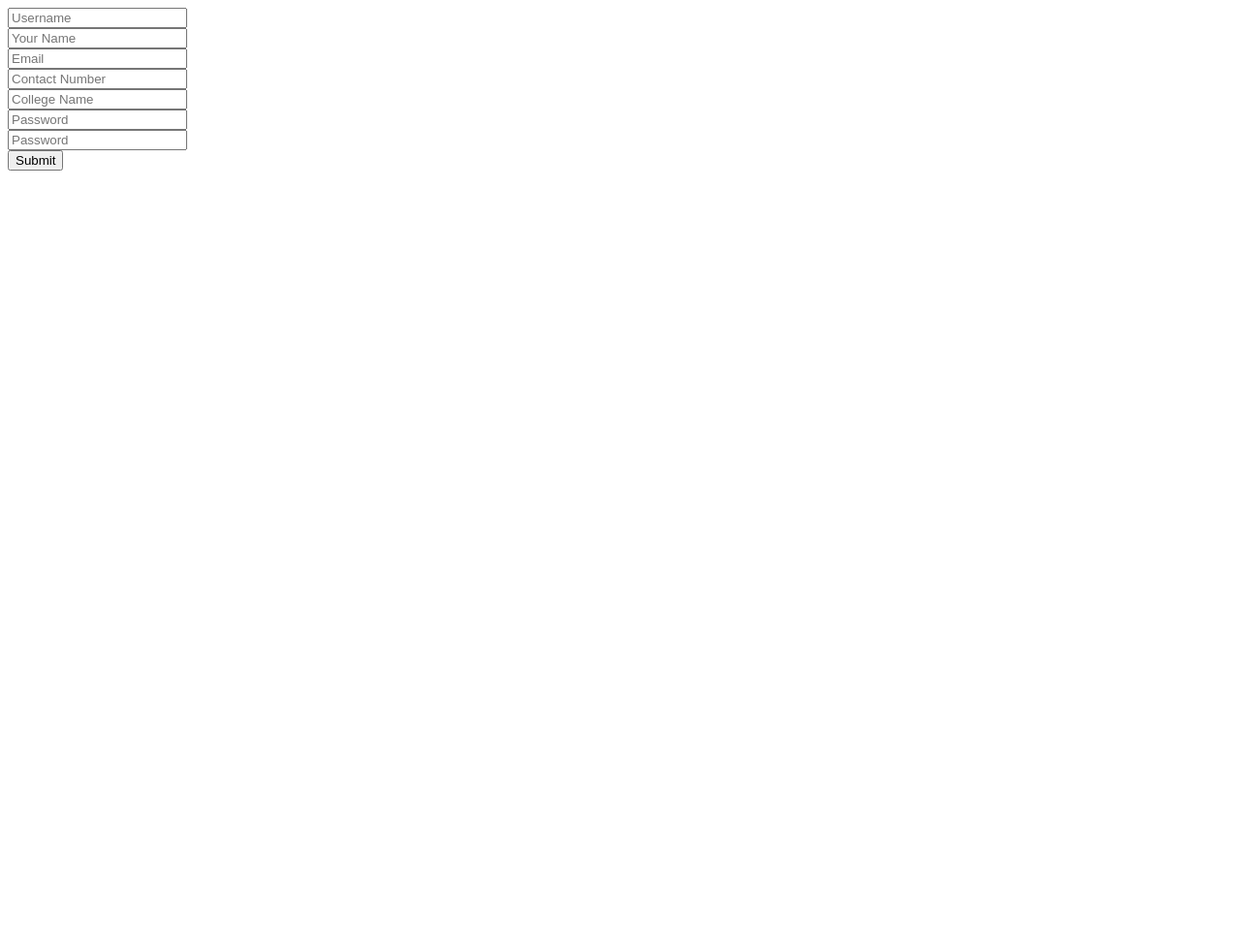
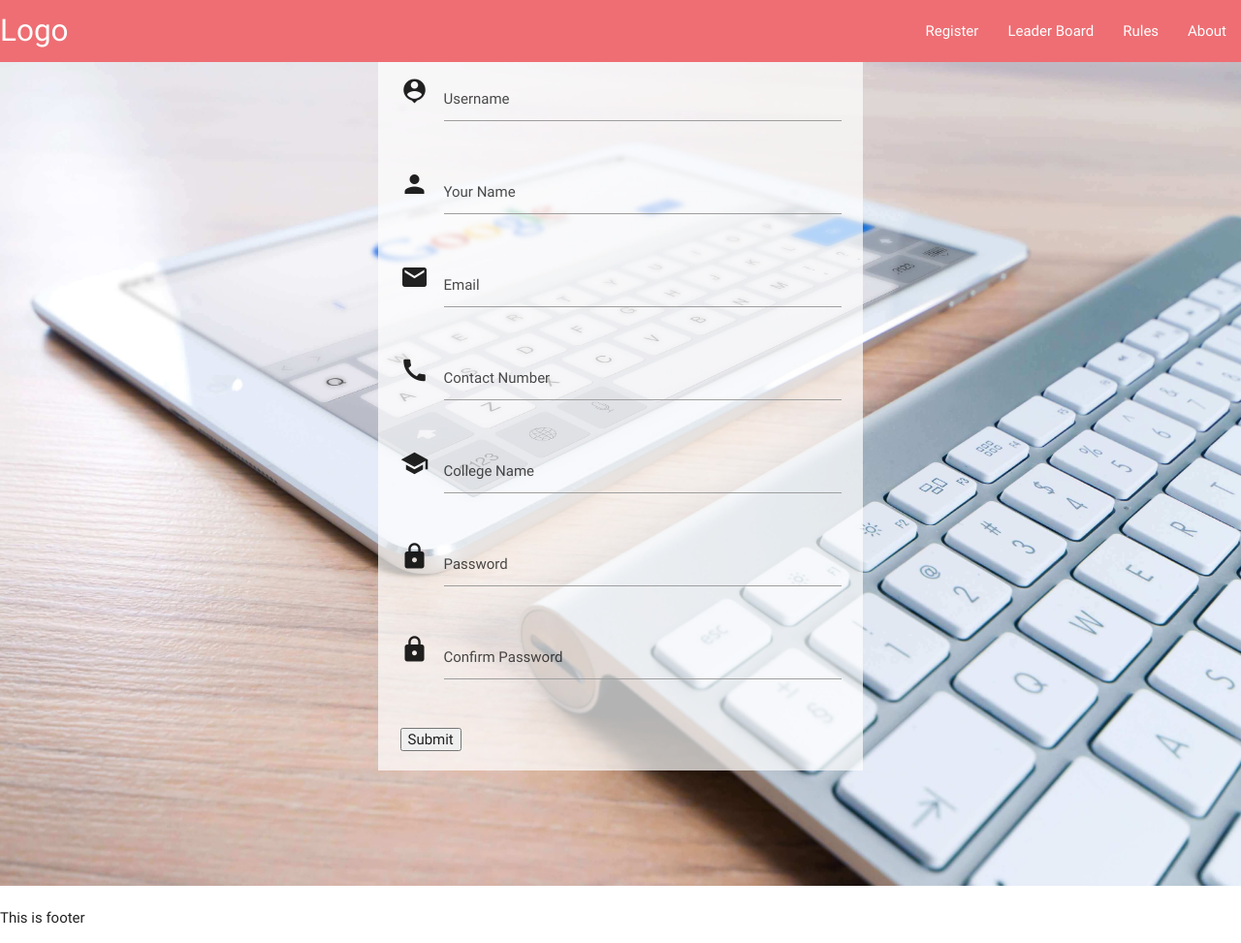
Before and after one commit to DSC-JSS-NOIDA/Maniac, a Django app: page /register/ in a window 1280 px wide. Shown: the whole page at 97% size. Before the commit the page ends 800 px from the top, so only its background shows below. Run offline with Django 3.2, Linux system fonts and the light colour scheme.

Commit message:
Add Login and register page

```diff
--- a/maniac/static/css/main.css
+++ b/maniac/static/css/main.css
@@ -1,3 +1,23 @@
-#reg-page{
-	background:url("../images/google.jpg");
+/*--------------------------------Register Page------------------------------------*/
+.reg-wrapper{
+	position: relative;
+	width:100%;
+	height:100%;
 }
+.reg-wrapper img{
+	width:100%;
+	height:100%;
+}
+.reg-form{
+	background-color:rgba(255,255,255,0.7);
+	position:absolute;
+	top:0;
+	left:50%;
+	width:500px;
+	margin-left:-250px;
+}
+.reg-form label{
+	color:#000;
+	opacity:0.7;
+}
+/*----------------Register Page---------------*/
--- a/maniac/static/js/init.js
+++ b/maniac/static/js/init.js
@@ -0,0 +1,3 @@
+$(document).ready(function(){
+	$(".button-collapse").sideNav();
+});
--- a/maniac/templates/partials/base.html
+++ b/maniac/templates/partials/base.html
@@ -7,8 +7,11 @@
 		<meta http-equiv="X-UA-Compatible" content="IE=edge">
 		<meta name="viewport" content="width=device-width, initial-scale=1">
 		<link rel="stylesheet" type="text/css" href="{% static 'css/materialize.min.css' %}">
+		<link href="https://fonts.googleapis.com/icon?family=Material+Icons" rel="stylesheet">
 		<link rel="stylesheet" type="text/css" href="{% static 'css/main.css' %}">
-		<script src="{% static 'js/materilaize.min.js' %}"></script>
+
+		<script src="https://code.jquery.com/jquery-1.12.3.min.js"></script>
+		<script src="{% static 'js/materialize.min.js' %}"></script>
 		<script src="{% static 'js/init.js' %}"></script>
 	</head>
 	<body>
--- a/maniac/templates/partials/nav.html
+++ b/maniac/templates/partials/nav.html
@@ -1 +1,18 @@
-<p>This is nav bar</p>
+<nav>
+    <div class="nav-wrapper">
+      <a href="#!" class="brand-logo">Logo</a>
+      <a href="#" data-activates="mobile-demo" class="button-collapse"><i class="material-icons">menu</i></a>
+      <ul class="right hide-on-med-and-down">
+        <li><a href="/register">Register</a></li>
+        <li><a href="/leader-board">Leader Board</a></li>
+        <li><a href="/rules">Rules</a></li>
+        <li><a href="/about">About</a></li>
+      </ul>
+      <ul class="side-nav" id="mobile-demo">
+        <li><a href="/register">Register</a></li>
+        <li><a href="/leader-board">Leader Board</a></li>
+        <li><a href="/rules">Rules</a></li>
+        <li><a href="/about">About</a></li>
+      </ul>
+    </div>
+</nav>
--- /dev/null
+++ b/maniac/templates/web/about.html
@@ -0,0 +1 @@
+<p>This is about page</p>
--- a/maniac/templates/web/aboutus.html
+++ /dev/null
@@ -1 +0,0 @@
-<p>This is about us page</p>
--- a/maniac/templates/web/register.html
+++ b/maniac/templates/web/register.html
@@ -1,35 +1,66 @@
+{% extends 'partials/base.html' %}
 {% load static %}
 {% block content %}
-<div class="container" id="reg-page">
-
-	<div class="reg-form">
-		<form>
-			<div class="col s6">
-				<input type="text" placeholder="Username" name="username" required="">
+<div class="reg-wrapper">
+	<img src="{% static 'images/google.jpg' %}">
+		<div class="row reg-form">
+			    <form class="col s12">
+			      <div class="row">
+			        <div class="input-field col s12">
+			        	<i class="material-icons prefix">person_pin</i>
+						<input id="username" type="text" name="username" class="validate">
+			          	<label for="username">Username</label>
 			        </div>
-			<div class="col s6">
-				<input type="text" placeholder="Your Name" name="name" required="">
 			      </div>
-
-			<div class="col s6">
-				<input type="email" placeholder="Email" name="email" required="">
+			      <div class="row">
+			      	<div class="input-field col s12">
+			        	<i class="material-icons prefix">person</i>
+						<input id="name" type="text" name="name" class="validate">
+			          	<label for="name">Your Name</label>
 			        </div>
-			<div class="col s6">
-				<input type="text" placeholder="Contact Number" name="contact_number" required="">
 			      </div>
-			<div class="col s6">
-				<input type="text" placeholder="College Name" name="college_name" required="">
+			      <div class="row">
+			        <div class="input-field col s12">
+			        	<i class="material-icons prefix">email</i>
+						<input id="email" type="email" name="email" class="validate">
+			          	<label for="email">Email</label>
 			        </div>
-			<div class="col s6">
-				<input type="text" placeholder="Password" name="password_1" required="">
 			      </div>
-			<div class="col s6">
-				<input type="text" placeholder="Password" name="password_2" required="">
+			      <div class="row">
+			        <div class="input-field col s12">
+			        	<i class="material-icons prefix">call</i>
+						<input id="contact" type="text" name="contact" class="validate">
+			          	<label for="contact">Contact Number</label>
 			        </div>
-			<div class="col s6">
-				<input type="submit" placeholder="Password" name="password_2" required="">
+			      </div>
+			      <div class="row">
+			        <div class="input-field col s12">
+			        	<i class="material-icons prefix">school</i>
+						<input id="college" type="text" name="college" class="validate">
+			          	<label for="college">College Name</label>
+			        </div>
+			      </div>
+			      <div class="row">
+			        <div class="input-field col s12">
+			        	<i class="material-icons prefix">lock</i>
+						<input id="password_1" type="password" name="password_1" class="validate">
+			         	 <label for="password_!">Password</label>
+			        </div>
+			      </div>
+			      <div class="row">
+			        <div class="input-field col s12">
+			        	<i class="material-icons prefix">lock</i>
+						<input id="password_2" type="password" name="password_2" class="validate">
+			          	<label for="password_2">Confirm Password</label>
+			        </div>
+			      </div>
+			      <div class="row">
+			        <div class="input-field col s12">
+						<input id="submit" type="submit">
+			        </div>
 			      </div>
 			    </form>
 		</div>
 </div>
+<div class="clearfix"></div>
 {% endblock %}
--- a/maniac/web/urls.py
+++ b/maniac/web/urls.py
@@ -5,7 +5,7 @@ from . import views
 
 urlpatterns = [
     url(r'^$', views.index, name='index'),
-    url(r'^about-us/', views.about_us, name='about_us'),
+    url(r'^about/', views.about, name='about'),
     url(r'^leader-board/', views.leader_board, name="leader_board"),
     url(r'^rules/', views.rules, name="rules"),
     url(r'^register/', views.register, name="register"),
--- a/maniac/web/views.py
+++ b/maniac/web/views.py
@@ -22,5 +22,5 @@ def register(request):
 def login(request):
     return render(request, 'web/login.html')
 
-def about_us(request):
-    return render(request, 'web/aboutus.html')
+def about(request):
+    return render(request, 'web/about.html')
```
Also changed, not shown: maniac/templates/web/login.html (+27 -16 lines), 2 other files. Lines whose indentation alone changed are shown as unchanged.
